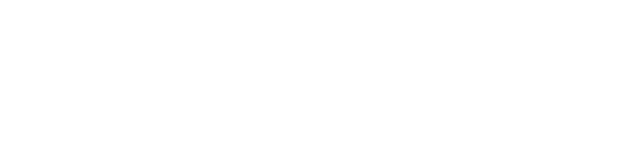
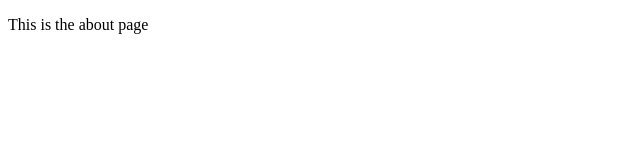
Before and after one commit to mariyadyshkant/prova-git, a plain HTML site: page about.html in a window 1280 px wide. Shown: the whole page, without its empty margins (0-640 px from the left). Drawn offline with Linux system fonts and the light colour scheme.

Commit message:
add p in about

```diff
--- a/about.html
+++ b/about.html
@@ -8,7 +8,7 @@
 </head>
 
 <body>
-
+    <p>This is the about page</p>
 </body>
 
 </html>
```
